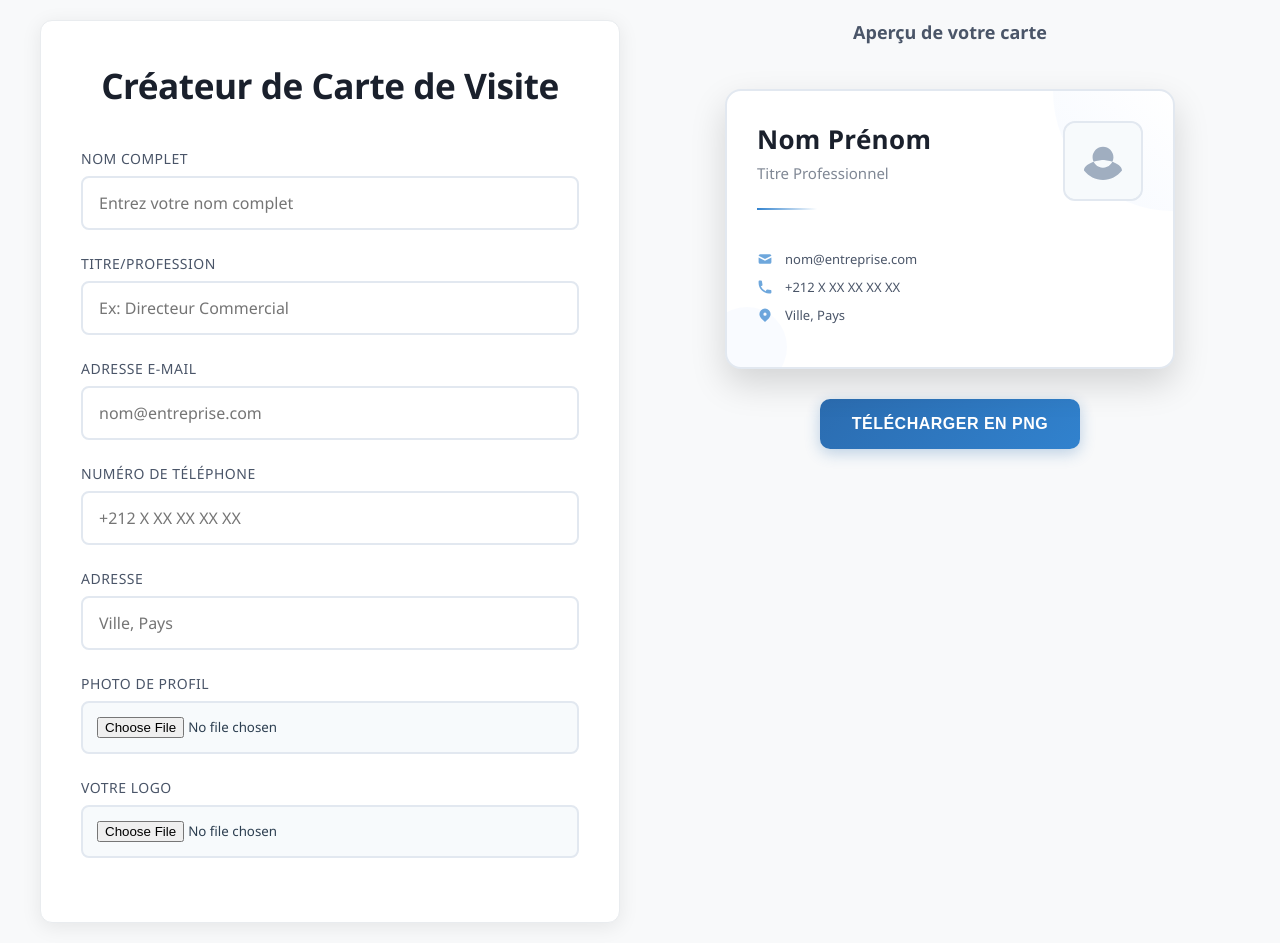
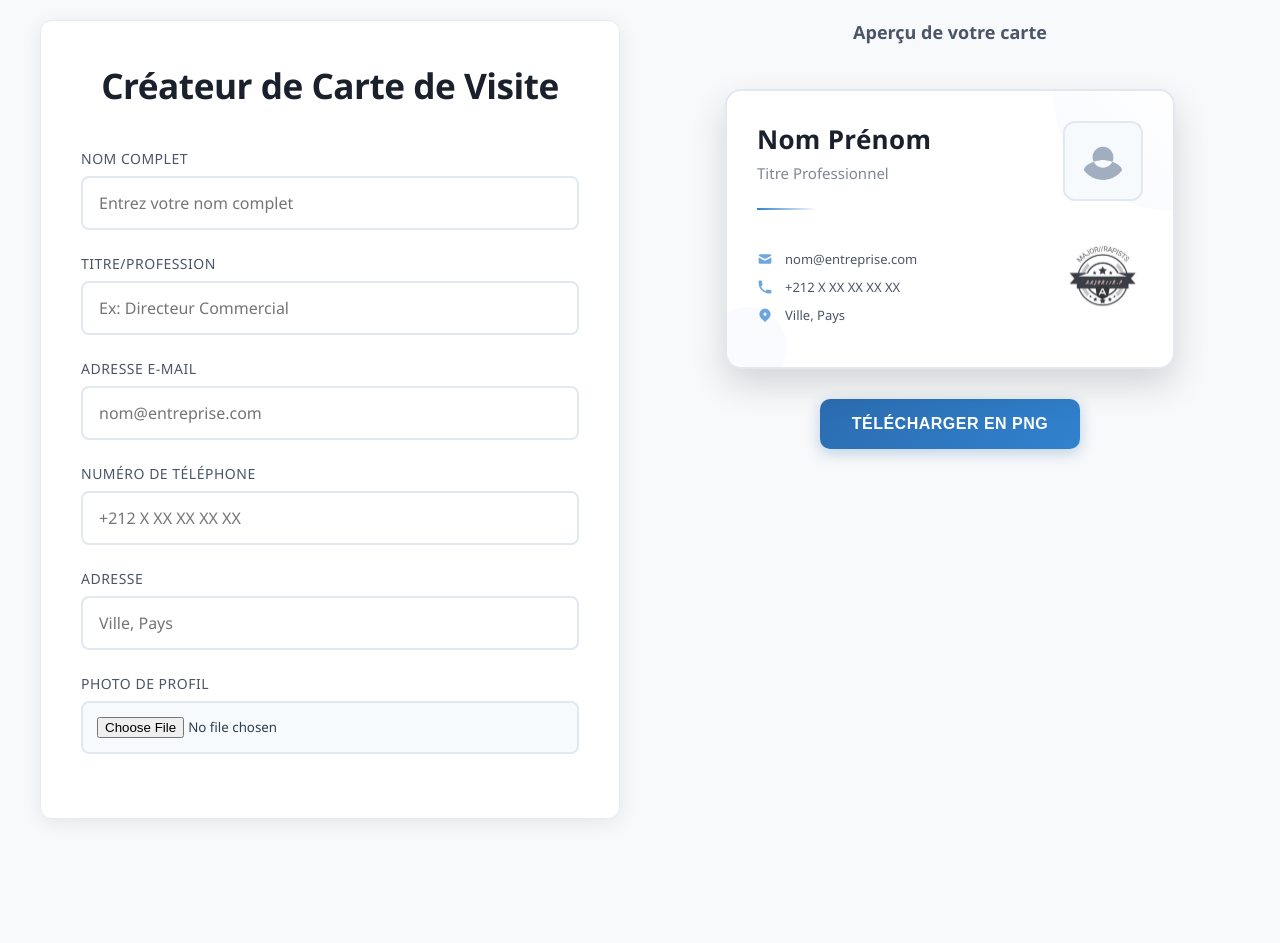
Before and after one commit to astropandon/CARTMAJORr, a plain HTML site: page index.html in a window 1280 px wide. After the commit the page ends 839 px from the top, so only its background shows below. Drawn offline with nearby package versions, Linux system fonts and the light colour scheme.

Commit message:
Update index.html

```diff
--- a/index.html
+++ b/index.html
@@ -310,10 +310,7 @@
                 <input type="file" id="photo" accept="image/*">
             </div>
 
-             <div class="form-group">
-                <label for="logo-input">Votre Logo</label>
-                <input type="file" id="logo-input" accept="image/*">
-            </div>
+
 
         </div>
 
@@ -348,7 +345,7 @@
                 </div>
 
                 <div class="carte-footer">
-                    <img class="carte-logo" id="previewLogo" src="" alt="">
+                    <img class="carte-logo" id="previewLogo" src="logo2.png" alt="">
                 </div>
             </div>
 
```
